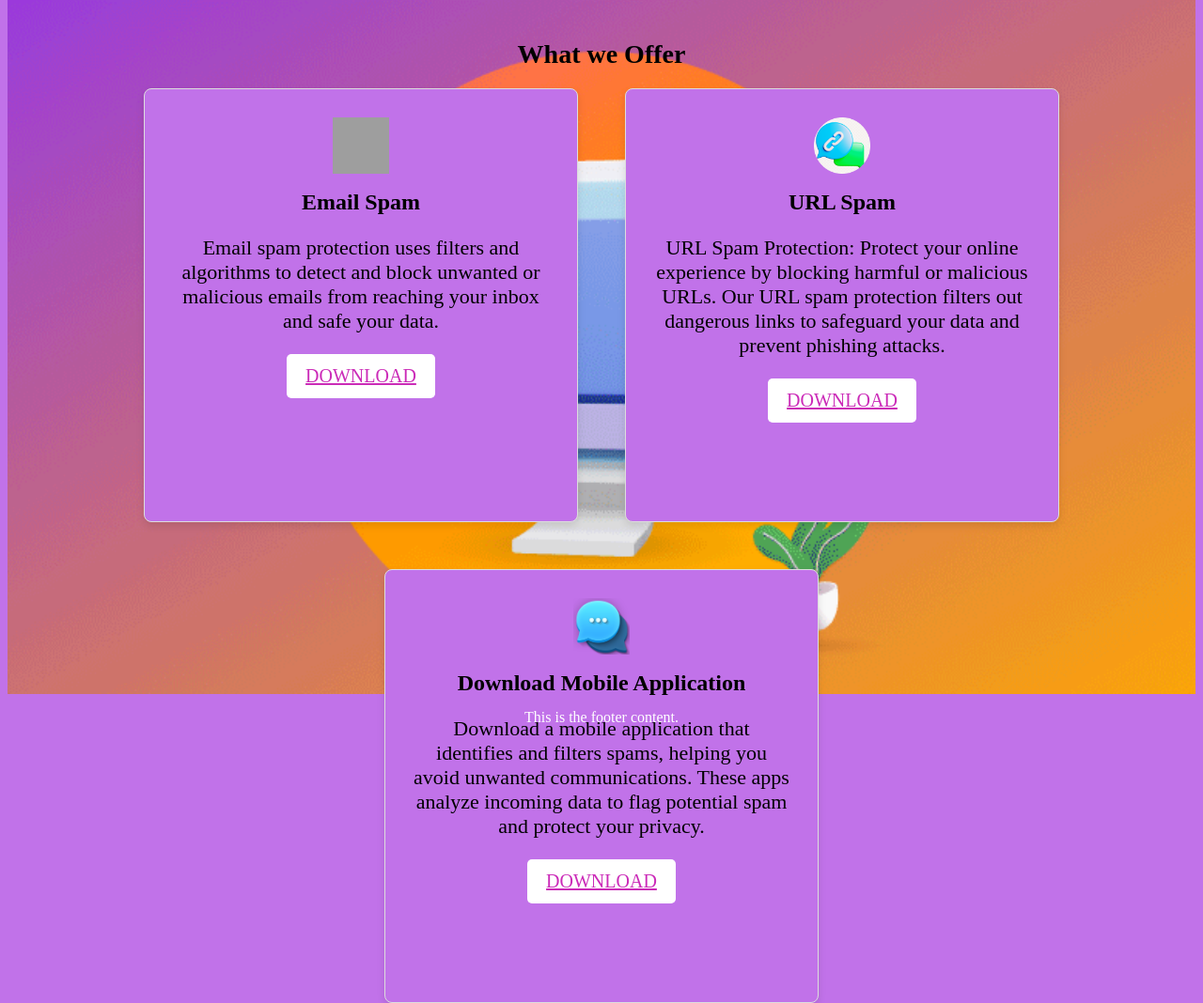
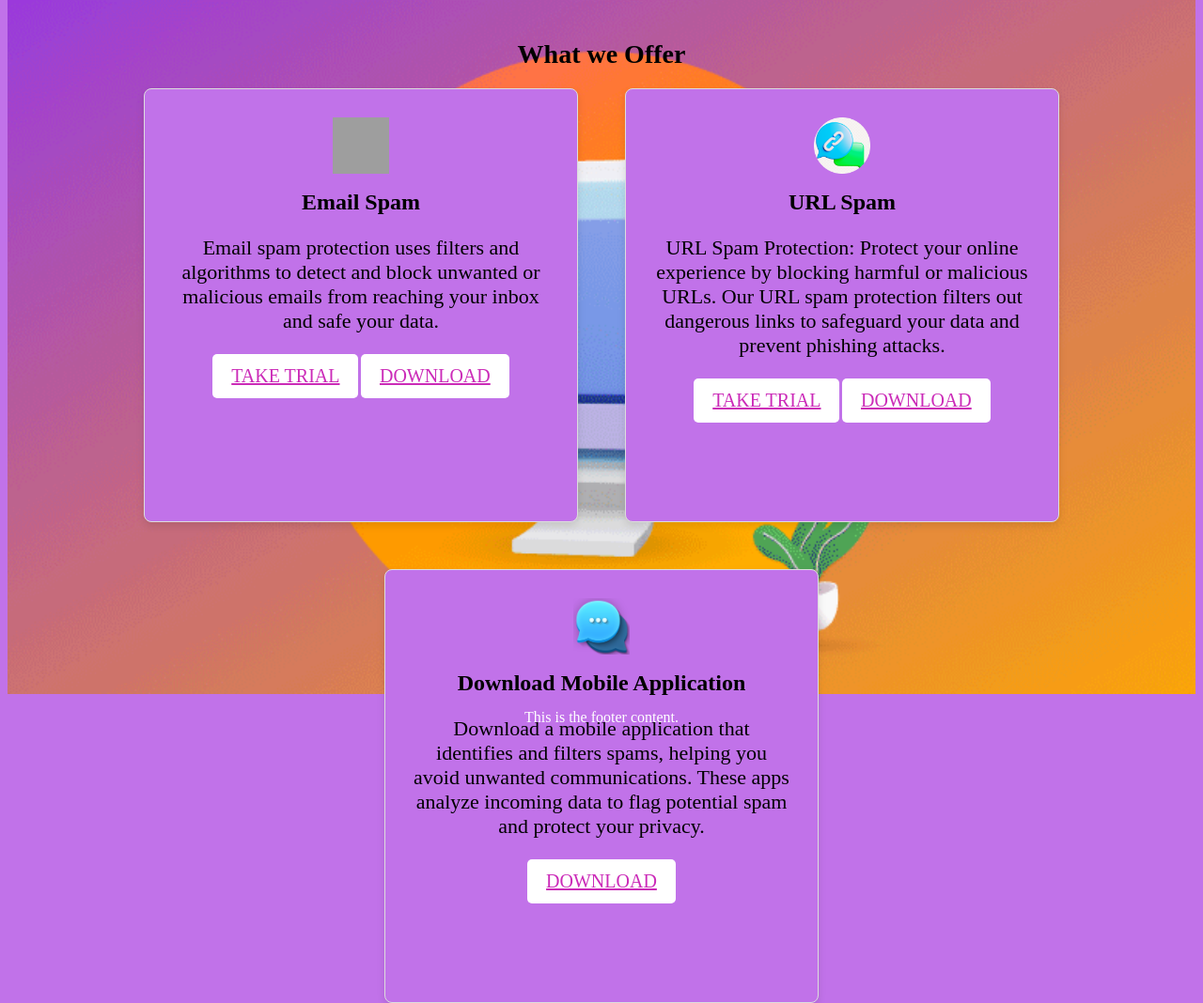
Before and after one commit to SheetalThakur2003/cybersathi, a Django app: page /download/ in a window 1280 px wide. Shown: the part 117-1185 px from the top of the page at 94% size. Run offline with Django 4.2, Linux system fonts and the light colour scheme; grey boxes are pictures that could not be loaded.

Commit message:
Update download.html

```diff
--- a/MyProject/main/templates/download.html
+++ b/MyProject/main/templates/download.html
@@ -226,7 +226,8 @@
                     <h3>Email Spam</h3>
                     <p>Email spam protection uses filters and algorithms to detect and block unwanted or malicious
                         emails from reaching your inbox and safe your data.</p>
-                   <a href="https://github.com/Vidushigarg01/email-extension" class="download-btn"> Download</a> <!-- Updated -->
+                  <a href="https://phishing-url-detection-t80b.onrender.com/" class="download-btn"> Take Trial</a> <!-- Updated -->
+                    <a href="https://github.com/Vidushigarg01/email-extension" class="download-btn"> Download</a> <!-- Updated -->
                 </div>
                 <div class="box">
                     <div class="icon-bg">
@@ -235,6 +236,7 @@
                     <h3>URL Spam</h3>
                     <p>URL Spam Protection: Protect your online experience by blocking harmful or malicious URLs.
                         Our URL spam protection filters out dangerous links to safeguard your data and prevent phishing attacks.</p>
+                    <a href="https://spam-detection-interface.onrender.com/" class="download-btn">Take Trial</a> <!-- Updated -->
                     <a href="https://github.com/Vidushigarg01/Phising-detection" class="download-btn">Download</a> <!-- Updated -->
                 </div>
                 <div class="box">
```
